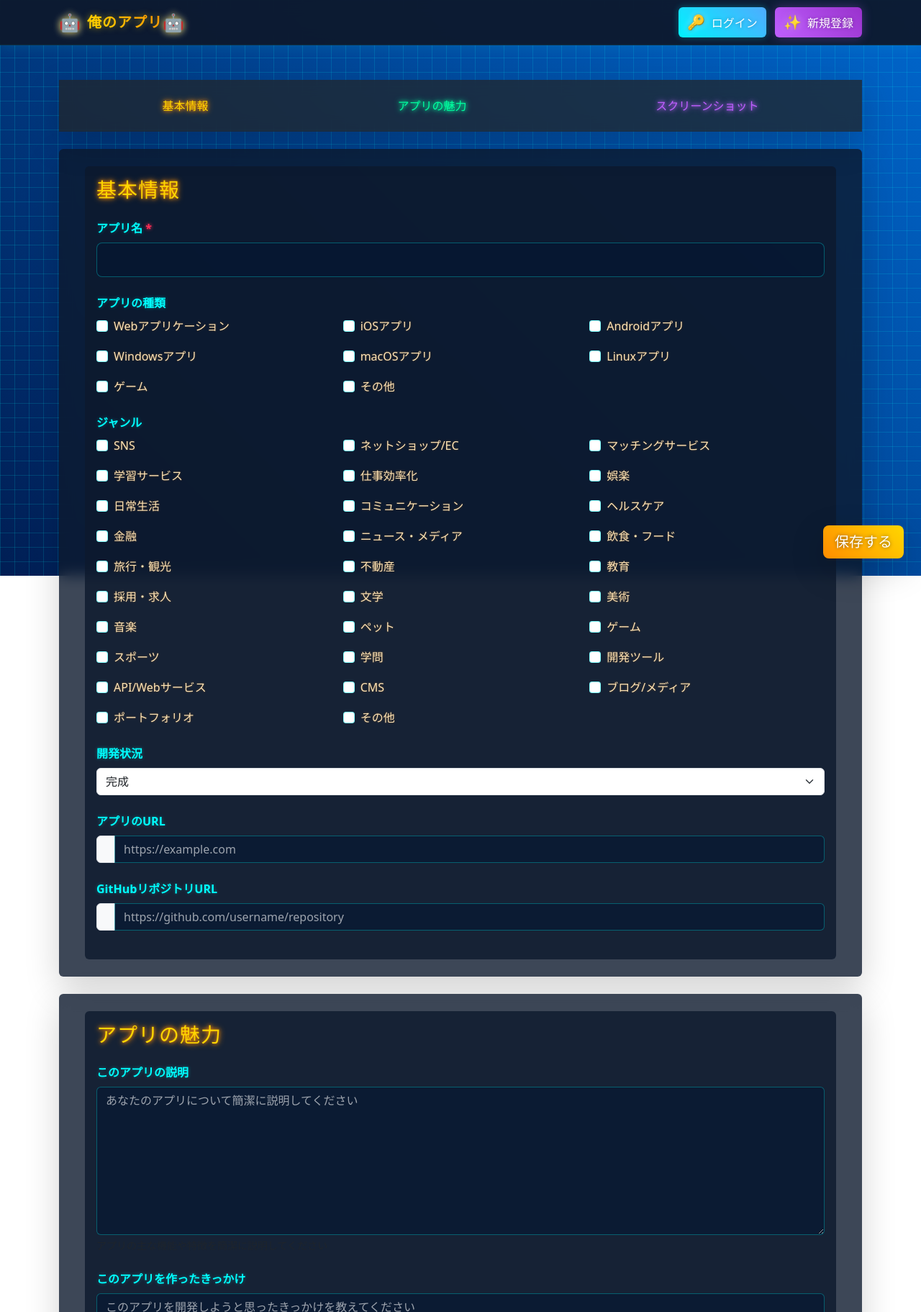
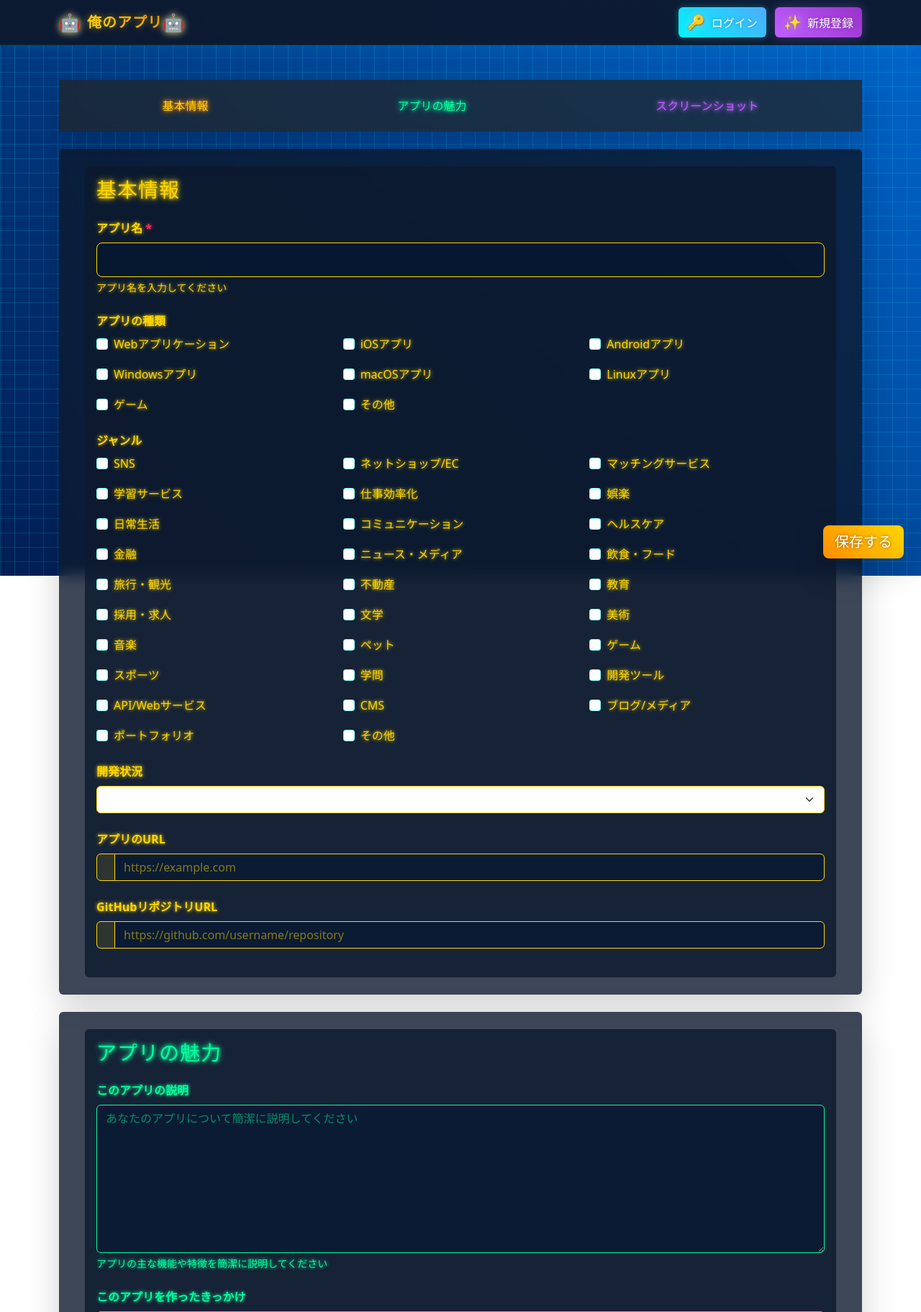
Before and after one commit to kenio12/ore_app, a Django app: page /apps/create/ in a window 1280 px wide. Shown: the top 1823 px of the page at 72% size. Run offline with Django 5.2, Linux system fonts and the light colour scheme; some libraries are stand-ins or nearby versions.

Commit message:
うっとり

```diff
--- a/apps_gallery/constants/app_info.py
+++ b/apps_gallery/constants/app_info.py
@@ -60,11 +60,13 @@
     },
     'appeal': {
         'label': 'アプリの魅力',
-        'icon': 'bi-stars'
+        'icon': 'bi-stars',
+        'color': 'var(--cyber-green)'  # 緑色を定義
     },
     'screenshots': {
         'label': 'スクリーンショット',
-        'icon': 'bi-image-fill'
+        'icon': 'bi-image-fill',
+        'color': 'var(--cyber-purple)'  # 紫色を定義
     },
     'story': {
         'label': '開発ストーリー',
--- a/apps_gallery/templates/apps_gallery/create.html
+++ b/apps_gallery/templates/apps_gallery/create.html
@@ -220,10 +220,17 @@
     text-shadow: 0 0 5px #ff4500, 0 0 10px #ff4500, 0 0 15px #ff4500;
 }
 
-/* 見出しのネオンテキスト */
-.card-title {
+/* 見出しのネオンテキストを削除（これが邪魔していた） */
+/* .card-title {
     color: #ffd700 !important;
     text-shadow: 0 0 5px #ff8c00, 0 0 10px #ff8c00;
+    letter-spacing: 1px;
+} */
+
+/* 代わりに、基本情報タブの見出しだけ黄色に */
+#basic .card-title {
+    color: var(--cyber-yellow) !important;
+    text-shadow: 0 0 5px var(--cyber-yellow), 0 0 10px var(--cyber-yellow);
     letter-spacing: 1px;
 }
 
@@ -249,7 +256,7 @@
     --cyber-purple: #bf5fff;
 }
 
-/* タブのネオンバリエーション */
+/* タブのネオンテキスト */
 .nav-link.text-neon:nth-child(1) {
     color: var(--cyber-yellow) !important;
     text-shadow: 0 0 5px var(--cyber-orange), 0 0 10px var(--cyber-orange);
@@ -354,6 +361,36 @@
     background-color: rgba(191,95,255,0.2) !important;
     box-shadow: 0 0 15px rgba(191,95,255,0.3);
 }
+
+/* アイコンの色用のクラス */
+.text-cyber-green {
+    color: var(--cyber-green) !important;
+    text-shadow: 0 0 5px var(--cyber-green);
+}
+
+.text-cyber-purple {
+    color: var(--cyber-purple) !important;
+    text-shadow: 0 0 5px var(--cyber-purple);
+}
+
+/* 各タブの見出しの色を明確に指定 */
+#basic .card-title {
+    color: var(--cyber-yellow) !important;
+    text-shadow: 0 0 5px var(--cyber-yellow), 0 0 10px var(--cyber-yellow);
+    letter-spacing: 1px;
+}
+
+#appeal .card-title {
+    color: var(--cyber-green) !important;
+    text-shadow: 0 0 5px var(--cyber-green), 0 0 10px var(--cyber-green);
+    letter-spacing: 1px;
+}
+
+#screenshots .card-title {
+    color: var(--cyber-purple) !important;
+    text-shadow: 0 0 5px var(--cyber-purple), 0 0 10px var(--cyber-purple);
+    letter-spacing: 1px;
+}
 </style>
 
 <script>
--- a/apps_gallery/templates/apps_gallery/tabs/01_basic_tab.html
+++ b/apps_gallery/templates/apps_gallery/tabs/01_basic_tab.html
@@ -2,26 +2,29 @@
     <div class="card border-0">
         <div class="card-body">
             <h2 class="card-title h3 mb-4">
-                <i class="bi bi-info-circle-fill text-primary"></i> 基本情報
+                <i class="bi bi-info-circle-fill text-cyber-yellow"></i> 基本情報
             </h2>
 
             <!-- アプリ名 -->
             <div class="mb-4">
-                <label class="form-label fw-bold" for="title">
+                <label class="form-label fw-bold text-cyber-yellow" for="title">
                     アプリ名 <span class="text-danger">*</span>
                 </label>
                 <input type="text"
                        id="title"
                        name="title"
-                       class="form-control form-control-lg"
+                       class="form-control form-control-lg cyber-yellow-focus"
                        value="{{ app.title|default:'' }}"
                        required>
-                <div class="invalid-feedback">アプリ名を入力してください</div>
+                <div class="form-text text-cyber-yellow" style="color: var(--cyber-yellow) !important; text-shadow: 0 0 5px var(--cyber-yellow);">
+                    <i class="bi bi-info-circle text-cyber-yellow"></i>
+                    アプリ名を入力してください
+                </div>
             </div>
 
             <!-- アプリの種類 -->
             <div class="mb-4">
-                <label class="form-label fw-bold">アプリの種類</label>
+                <label class="form-label fw-bold text-cyber-yellow">アプリの種類</label>
                 <div class="row g-3">
                     {% for key, value in app_types.items %}
                     <div class="col-md-4">
@@ -30,9 +33,9 @@
                                    id="type_{{ key }}"
                                    name="types"
                                    value="{{ key }}"
-                                   class="form-check-input"
+                                   class="form-check-input cyber-yellow-check"
                                    {% if app and key in app.app_types %}checked{% endif %}>
-                            <label class="form-check-label" for="type_{{ key }}">
+                            <label class="form-check-label text-cyber-yellow" for="type_{{ key }}">
                                 {{ value }}
                             </label>
                         </div>
@@ -43,7 +46,7 @@
 
             <!-- ジャンル -->
             <div class="mb-4">
-                <label class="form-label fw-bold">ジャンル</label>
+                <label class="form-label fw-bold text-cyber-yellow">ジャンル</label>
                 <div class="row g-3">
                     {% for key, value in genres.items %}
                     <div class="col-md-4">
@@ -54,7 +57,7 @@
                                    value="{{ key }}"
                                    class="form-check-input"
                                    {% if key == 'other' %}onclick="toggleOtherGenreInput(this)"{% endif %}>
-                            <label class="form-check-label" for="genre_{{ key }}">
+                            <label class="form-check-label text-cyber-yellow" for="genre_{{ key }}">
                                 {{ value }}
                             </label>
                         </div>
@@ -72,40 +75,40 @@
 
             <!-- 開発状況 -->
             <div class="mb-4">
-                <label class="form-label fw-bold">開発状況</label>
-                <select name="status" class="form-select">
+                <label class="form-label fw-bold text-cyber-yellow">開発状況</label>
+                <select name="status" class="form-select cyber-yellow-focus">
                     {% for key, value in app_status.items %}
-                        <option value="{{ key }}">{{ value }}</option>
+                        <option value="{{ key }}" class="text-cyber-yellow">{{ value }}</option>
                     {% endfor %}
                 </select>
             </div>
 
             <!-- アプリのURL -->
             <div class="mb-4">
-                <label class="form-label fw-bold" for="app_url">アプリのURL</label>
+                <label class="form-label fw-bold text-cyber-yellow" for="app_url">アプリのURL</label>
                 <div class="input-group">
-                    <span class="input-group-text">
-                        <i class="bi bi-link-45deg"></i>
+                    <span class="input-group-text bg-cyber-yellow">
+                        <i class="bi bi-link-45deg text-cyber-yellow"></i>
                     </span>
                     <input type="url"
                            id="app_url"
                            name="app_url"
-                           class="form-control"
+                           class="form-control cyber-yellow-focus"
                            placeholder="https://example.com">
                 </div>
             </div>
 
             <!-- GitHubリポジトリURL -->
             <div class="mb-4">
-                <label class="form-label fw-bold" for="github_url">GitHubリポジトリURL</label>
+                <label class="form-label fw-bold text-cyber-yellow" for="github_url">GitHubリポジトリURL</label>
                 <div class="input-group">
-                    <span class="input-group-text">
+                    <span class="input-group-text text-cyber-yellow">
                         <i class="bi bi-github"></i>
                     </span>
                     <input type="url"
                            id="github_url"
                            name="github_url"
-                           class="form-control"
+                           class="form-control cyber-yellow-focus"
                            placeholder="https://github.com/username/repository">
                 </div>
             </div>
@@ -125,3 +128,62 @@
     }
 }
 </script>
+
+<style>
+/* 基本情報タブ専用のスタイル */
+#basic .text-cyber-yellow {
+    color: var(--cyber-yellow) !important;
+    text-shadow: 0 0 5px var(--cyber-yellow);
+}
+
+#basic .form-control {
+    border-color: var(--cyber-yellow) !important;
+    color: #fff;
+}
+
+#basic .cyber-yellow-focus:focus {
+    border-color: var(--cyber-yellow) !important;
+    box-shadow: 0 0 10px var(--cyber-yellow) !important;
+}
+
+#basic .cyber-yellow-check:checked {
+    background-color: var(--cyber-yellow) !important;
+    border-color: var(--cyber-yellow) !important;
+    box-shadow: 0 0 10px var(--cyber-yellow) !important;
+}
+
+#basic .input-group-text {
+    background: rgba(255,215,0,0.1) !important;
+    border-color: var(--cyber-yellow) !important;
+    color: var(--cyber-yellow) !important;
+}
+
+#basic .form-text {
+    color: var(--cyber-yellow) !important;
+    text-shadow: 0 0 5px var(--cyber-yellow) !important;
+}
+
+#basic .form-text i {
+    color: var(--cyber-yellow) !important;
+    text-shadow: 0 0 5px var(--cyber-yellow) !important;
+}
+
+#basic .form-select {
+    border-color: var(--cyber-yellow) !important;
+    color: #fff;
+}
+
+#basic .form-select:focus {
+    border-color: var(--cyber-yellow) !important;
+    box-shadow: 0 0 10px var(--cyber-yellow) !important;
+}
+
+#basic ::placeholder {
+    color: rgba(255, 215, 0, 0.5) !important;
+}
+
+#basic .bg-cyber-yellow {
+    background: rgba(255,215,0,0.1) !important;
+    border-color: var(--cyber-yellow) !important;
+}
+</style>
--- a/apps_gallery/templates/apps_gallery/tabs/02_appeal_tab.html
+++ b/apps_gallery/templates/apps_gallery/tabs/02_appeal_tab.html
@@ -2,60 +2,62 @@
     <div class="card border-0">
         <div class="card-body">
             <h2 class="card-title h3 mb-4">
-                <i class="bi bi-stars text-warning"></i> アプリの魅力
+                <i class="bi bi-stars text-cyber-yellow"></i> アプリの魅力
             </h2>
 
             <!-- アプリの説明 -->
             <div class="mb-4">
-                <label class="form-label fw-bold" for="overview">
+                <label class="form-label fw-bold text-cyber-green" for="overview">
                     このアプリの説明
                 </label>
                 <textarea id="overview"
                          name="overview"
-                         class="form-control"
+                         class="form-control cyber-green-focus"
                          rows="8"
                          placeholder="あなたのアプリについて簡潔に説明してください">{{ app.overview|default:'' }}</textarea>
-                <div class="form-text">
-                    <i class="bi bi-info-circle text-primary"></i>
+                <div class="form-text text-cyber-green">
+                    <i class="bi bi-info-circle"></i>
                     アプリの主な機能や特徴を簡潔に説明してください
                 </div>
             </div>
 
             <!-- 開発のきっかけ -->
             <div class="mb-4">
-                <label class="form-label fw-bold" for="motivation">
+                <label class="form-label fw-bold text-cyber-green" for="motivation">
                     このアプリを作ったきっかけ
                 </label>
                 <textarea id="motivation"
                          name="motivation"
-                         class="form-control"
+                         class="form-control cyber-green-focus"
                          rows="8"
                          placeholder="このアプリを開発しようと思ったきっかけを教えてください">{{ app.motivation|default:'' }}</textarea>
-                <div class="form-text">
-                    <i class="bi bi-lightbulb text-warning"></i>
+                <div class="form-text text-cyber-green">
+                    <i class="bi bi-lightbulb"></i>
                     開発のモチベーションや背景を説明してください
                 </div>
             </div>
 
             <!-- キャッチコピー -->
             <div class="mb-4">
-                <label class="form-label fw-bold">
+                <label class="form-label fw-bold text-cyber-green">
                     このアプリの売り（キャッチコピー）
                 </label>
                 <div class="catchphrase-container">
                     {% for i in '123'|make_list %}
                     <div class="mb-3">
                         <div class="input-group">
-                            <span class="input-group-text">{{ forloop.counter }}</span>
+                            <span class="input-group-text bg-cyber-green">
+                                <span class="text-cyber-green">{{ forloop.counter }}</span>
+                            </span>
                             <input type="text"
                                    name="catchphrases[]"
-                                   class="form-control form-control-lg"
+                                   class="form-control form-control-lg cyber-green-focus"
                                    placeholder="このアプリの売りを一言で！"
                                    value="{{ catchphrases.0|default:'' }}">
                         </div>
                         {% if forloop.first %}
-                        <div class="form-text">
-                            <i class="bi bi-stars text-warning"></i>
+                        <div class="form-text text-cyber-green">
+                            <i class="bi bi-stars"></i>
                             アプリの魅力を端的に表現してください（最大3つまで）
                         </div>
                         {% endif %}
@@ -66,51 +68,94 @@
 
             <!-- ターゲットユーザー -->
             <div class="mb-4">
-                <label class="form-label fw-bold" for="target_users">
+                <label class="form-label fw-bold text-cyber-green" for="target_users">
                     ターゲットユーザー
                 </label>
                 <textarea id="target_users"
                          name="target_users"
-                         class="form-control"
+                         class="form-control cyber-green-focus"
                          rows="6"
                          placeholder="このアプリは誰のために作りましたか？">{{ app.target_users|default:'' }}</textarea>
-                <div class="form-text">
-                    <i class="bi bi-people text-primary"></i>
+                <div class="form-text text-cyber-green">
+                    <i class="bi bi-people"></i>
                     想定しているユーザー層を具体的に説明してください
                 </div>
             </div>
 
             <!-- 問題点 -->
             <div class="mb-4">
-                <label class="form-label fw-bold" for="problems">
+                <label class="form-label fw-bold text-cyber-green" for="problems">
                     このアプリの問題点
                 </label>
                 <textarea id="problems"
                          name="problems"
                          rows="6"
-                         class="form-control"
+                         class="form-control cyber-green-focus"
                          placeholder="現状の課題や改善点があれば教えてください">{{ app.problems|default:'' }}</textarea>
-                <div class="form-text">
-                    <i class="bi bi-exclamation-triangle text-warning"></i>
+                <div class="form-text text-cyber-green">
+                    <i class="bi bi-exclamation-triangle"></i>
                     今後改善したい点や現在の制限事項を共有してください
                 </div>
             </div>
 
             <!-- 皆様へのアピール -->
             <div class="mb-4">
-                <label class="form-label fw-bold" for="final_appeal">
+                <label class="form-label fw-bold text-cyber-green" for="final_appeal">
                     皆様へ（アピールタイム）
                 </label>
                 <textarea id="final_appeal"
                          name="final_appeal"
                          rows="8"
-                         class="form-control"
+                         class="form-control cyber-green-focus"
                          placeholder="最後に、このアプリの魅力を思う存分アピールしてください！">{{ app.final_appeal|default:'' }}</textarea>
-                <div class="form-text">
-                    <i class="bi bi-megaphone text-success"></i>
+                <div class="form-text text-cyber-green">
+                    <i class="bi bi-megaphone"></i>
                     開発への思いや、アプリの可能性について自由に語ってください
                 </div>
             </div>
         </div>
     </div>
 </div>
+
+<style>
+/* アピールタブ専用のスタイル */
+#appeal .form-control {
+    border-color: var(--cyber-green) !important;
+    color: #fff;
+}
+
+#appeal .cyber-green-focus:focus {
+    border-color: var(--cyber-green) !important;
+    box-shadow: 0 0 10px var(--cyber-green) !important;
+}
+
+#appeal .input-group-text {
+    background: rgba(0,255,159,0.1) !important;
+    border-color: var(--cyber-green) !important;
+    color: var(--cyber-green) !important;
+}
+
+#appeal .bg-cyber-green {
+    background: rgba(0,255,159,0.1) !important;
+    border-color: var(--cyber-green) !important;
+}
+
+#appeal .form-text {
+    color: var(--cyber-green) !important;
+    text-shadow: 0 0 5px var(--cyber-green) !important;
+}
+
+#appeal .form-text i {
+    color: var(--cyber-green) !important;
+    text-shadow: 0 0 5px var(--cyber-green) !important;
+}
+
+#appeal ::placeholder {
+    color: rgba(0,255,159,0.5) !important;
+}
+
+#appeal .text-cyber-green {
+    color: var(--cyber-green) !important;
+    text-shadow: 0 0 5px var(--cyber-green);
+}
+</style>
--- a/apps_gallery/templates/apps_gallery/tabs/03_screenshots_tab.html
+++ b/apps_gallery/templates/apps_gallery/tabs/03_screenshots_tab.html
@@ -2,26 +2,26 @@
     <div class="card border-0">
         <div class="card-body">
             <h2 class="card-title h3 mb-4">
-                <i class="bi bi-image-fill text-success"></i> スクリーンショット
+                <i class="bi bi-image-fill text-cyber-green"></i> スクリーンショット
             </h2>
 
             <!-- アップロードエリア -->
             <div class="mb-4">
-                <div class="border border-2 border-dashed rounded-3 p-5 text-center bg-light" id="dropzone">
+                <div class="border border-2 border-dashed rounded-3 p-5 text-center cyber-upload-area" id="dropzone">
                     <input type="file"
                            id="screenshot-upload"
                            class="d-none"
                            accept="image/*"
                            multiple>
-                    <div class="text-muted">
+                    <div class="text-cyber-purple">
                         <i class="bi bi-cloud-arrow-up display-4"></i>
                         <p class="h5 mt-3">ドラッグ&ドロップ</p>
                         <p class="mb-3">または</p>
                         <label for="screenshot-upload"
-                               class="btn btn-primary">
+                               class="btn btn-cyber-purple">
                             <i class="bi bi-folder"></i> ファイルを選択
                         </label>
-                        <p class="small mt-3 text-muted">※ 最大3枚まで登録できます</p>
+                        <p class="small mt-3 text-cyber-purple-light">※ 最大3枚まで登録できます</p>
                     </div>
                 </div>
             </div>
@@ -98,3 +98,45 @@
     }
 });
 </script>
+
+<style>
+:root {
+    --tab-color: var(--cyber-green);  /* 緑に変更 */
+}
+
+.text-cyber-green {  /* クラス名も変更 */
+    color: var(--tab-color) !important;
+    text-shadow: 0 0 5px var(--tab-color);
+}
+
+.cyber-upload-area {
+    background: rgba(191,95,255,0.1) !important;
+    border-color: var(--cyber-purple) !important;
+}
+
+.cyber-upload-area:hover {
+    box-shadow: 0 0 15px var(--cyber-purple);
+}
+
+.text-cyber-purple-light {
+    color: rgba(191,95,255,0.7);
+}
+
+.btn-cyber-purple {
+    background: linear-gradient(45deg, var(--cyber-purple), #9932cc);
+    border: none;
+    color: #fff;
+    text-shadow: 0 0 5px rgba(0,0,0,0.3);
+    box-shadow: 0 0 10px rgba(191,95,255,0.3);
+}
+
+.btn-cyber-purple:hover {
+    transform: translateY(-2px);
+    filter: brightness(1.2);
+    color: #fff;
+}
+
+.form-text {
+    color: var(--cyber-purple) !important;
+}
+</style>
```
